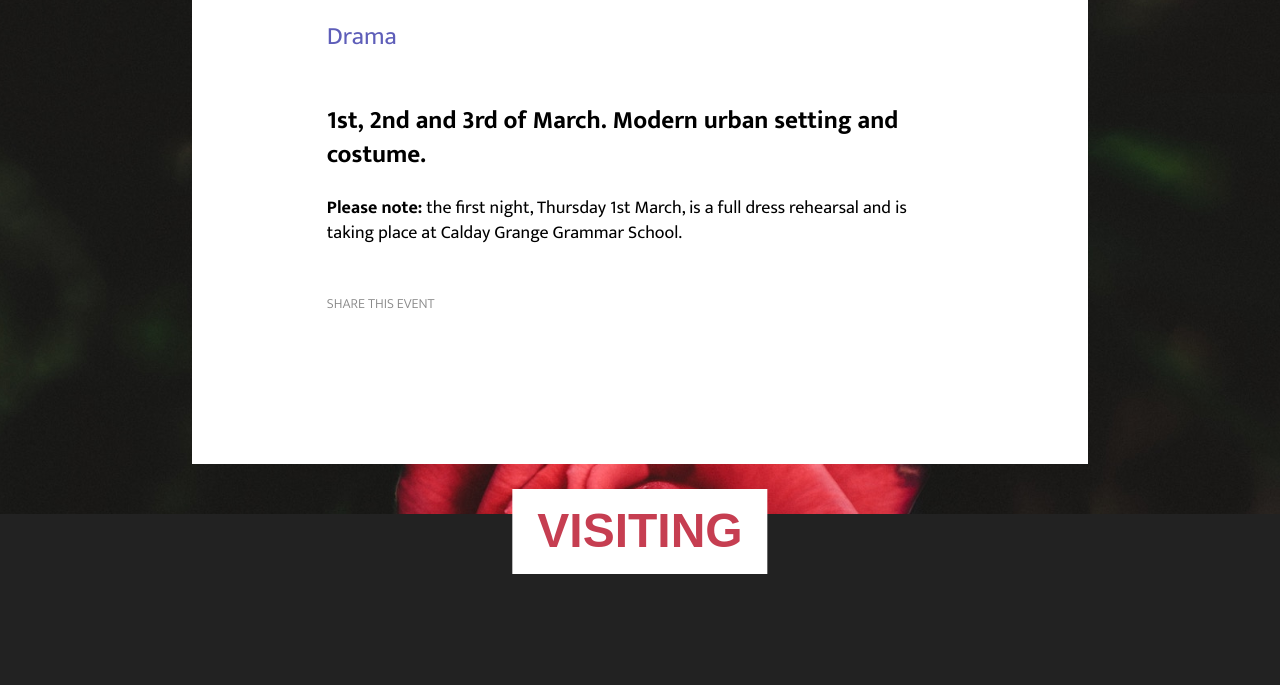
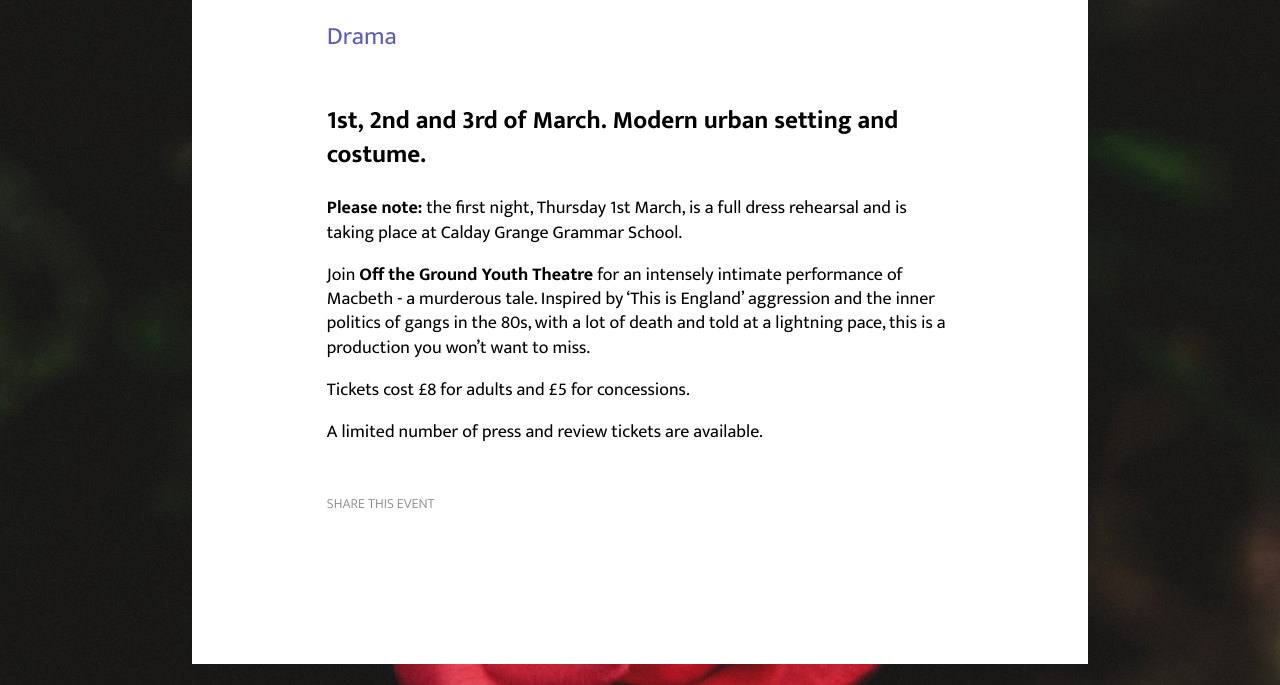
Before and after one commit to martincf/westkirbyartscentre, a Jekyll site: the page built from _events/2018-03-01-macbethofftheground.markdown, in a window 1280 px wide and 900 px high, scrolled down 807 px, cut to the strip 0-685 px from the top of the window. Built offline with Jekyll 4.4.1, drawn with Linux system fonts in a browser that asks for light colours; nearby versions of some CDN libraries; some web fonts are replaced.

Commit message:
Fixed event listing

```diff
--- a/_events/2018-03-01-macbethofftheground.markdown
+++ b/_events/2018-03-01-macbethofftheground.markdown
@@ -3,7 +3,7 @@
 title:  "Macbeth: Off the Ground"
 section_title: Drama event
 bookable: no
-organiser_url: http://www.offtheground.co.uk
+organiser_url: http://www.offtheground.co.uk/index.php?option=com_eventbooking&view=category&layout=table&Itemid=164
 price: 8
 time: 9.30pm-5.30pm
 date: 2018-03-01
@@ -16,3 +16,9 @@
 1st, 2nd and 3rd of March. Modern urban setting and costume.
 
 **Please note:** the first night, Thursday 1st March, is a full dress rehearsal and is taking place at Calday Grange Grammar School.
+
+Join **Off the Ground Youth Theatre** for an intensely intimate performance of Macbeth - a murderous tale. Inspired by ‘This is England’ aggression and the inner politics of gangs in the 80s, with a lot of death and told at a lightning pace, this is a production you won’t want to miss.
+
+Tickets cost £8 for adults and £5 for concessions.
+
+A limited number of press and review tickets are available.
```
